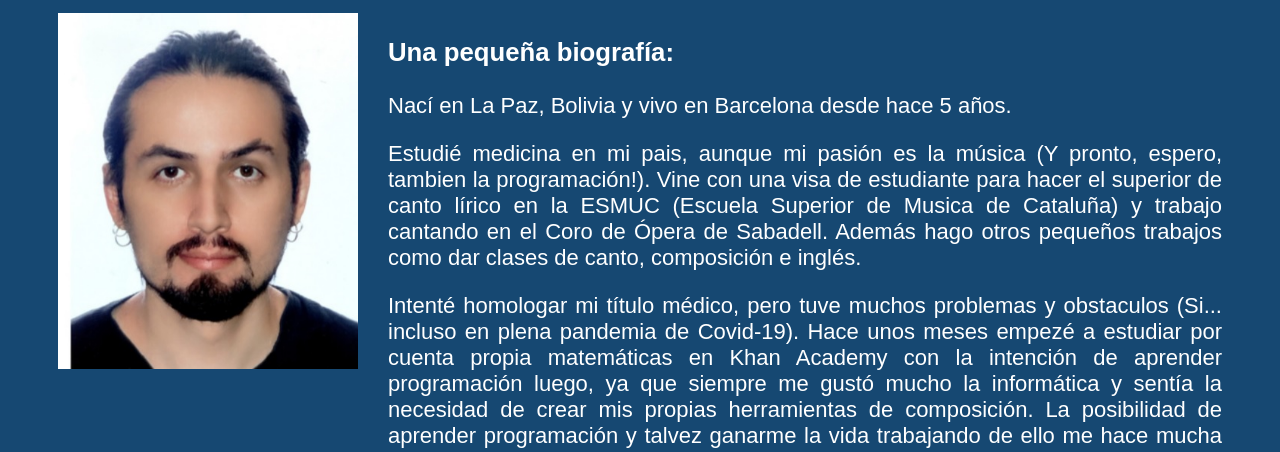
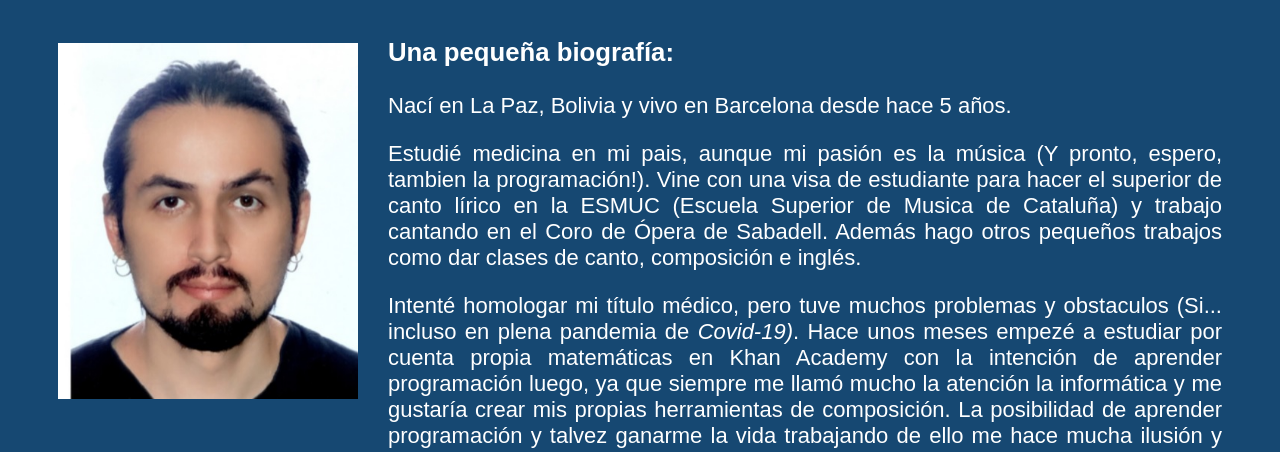
Before and after one commit to GustavoArdaya/Mi-Primera-Web, a plain HTML site: page index.html in a window 1280 px wide. Shown: the part 210-662 px from the top of the page. Drawn offline with Linux system fonts and the light colour scheme.

Commit message:
Almost finished...

```diff
--- a/css/styles.css
+++ b/css/styles.css
@@ -1,25 +1,34 @@
 body {
+    overflow: auto;
     font-family: Arial, Helvetica, sans-serif;
     font-size: 22px;
     color: White;
     background-color: rgb(22, 72, 114);
     padding: 50px;
+
+}
+
+#texto {
+    max-height: 300px;
+    margin-bottom: 200px;
 }
 #bio {
     display: flex;
+    max-height: 500px;
 }
 
 h1 {
     /*color: black;*/
     font-size:40px;
-}
+    }
+
 p {
     /*color: black;*/
     text-align: justify;
 }
 
 footer {
-    position: fixed;
+    /*position: sticky;*/
     bottom: 50px;
     right: 50px;
     margin-bottom: 0px;
@@ -32,4 +41,4 @@ footer {
 
 #secreto {
     font-size: 14px;
-}
+    }
--- a/index.html
+++ b/index.html
@@ -8,20 +8,20 @@
     <link rel="stylesheet" href="./css/styles.css">
 </head>
 <body>
-  <h1>Presentación Individual</h1>
+  <h1>Presentación Individual (literalmente)</h1>
   <h2>Gustavo Ardaya Zubieta</h2>
   <section id="bio">
-  <div>
-    <img src="./Foto.jpg" alt="Una foto mia un poco rara" width="300px" style="padding-right: 30px" >
+    <div id="Foto">
+      <img src="./Foto.jpg" alt="Una foto mia un poco rara" width="300px" style="padding-right: 30px; padding-top: 30px;" >
     </div>
-<div>
+    <div id="texto">
       <h3>Una pequeña biografía:</h3>
         <p>Nací en La Paz, Bolivia y vivo en Barcelona desde hace 5 años.</p>
         <p>Estudié medicina en mi pais, aunque mi pasión es la música (Y pronto, espero, tambien la programación!). Vine con una visa de estudiante para hacer el superior de canto lírico
         en la ESMUC (Escuela Superior de Musica de Cataluña) y trabajo cantando en el Coro de Ópera de Sabadell. Además hago otros
         pequeños trabajos como dar clases de canto, composición e inglés.</p>
-  <p>Intenté homologar mi título médico, pero tuve muchos problemas y obstaculos (Si... incluso en plena pandemia de Covid-19). Hace unos meses empezé a estudiar por cuenta propia
-    matemáticas en Khan Academy con la intención de aprender programación luego, ya que siempre me gustó mucho la informática y sentía la necesidad de crear mis propias herramientas
+        <p>Intenté homologar mi título médico, pero tuve muchos problemas y obstaculos (Si... incluso en plena pandemia de <em>Covid-19)</em>. Hace unos meses empezé a estudiar por cuenta propia
+        matemáticas en Khan Academy con la intención de aprender programación luego, ya que siempre me llamó mucho la atención la informática y me gustaría crear mis propias herramientas
         de composición. La posibilidad de aprender programación y talvez ganarme la vida trabajando de ello me hace mucha ilusión y espero dar la talla en los siguientes meses de Bootcamp! </p>
     </div>
   </section>
@@ -29,7 +29,7 @@ pequeños trabajos como dar clases de canto, composición e inglés.</p>
   <footer>
     <section id="spotify">
       <p id="secreto">(También tengo una banda de rock, pero no la escucheis, que me da vergúenza!)</p>
-    <a href="https://open.spotify.com/artist/3GgNONS6kGWKOemIPOtFh6"><img src="./Spotify.png" alt="un enlace a la pagina de mi banda" style="width:75px;height:75px; float: right">
+      <a href="https://open.spotify.com/artist/3GgNONS6kGWKOemIPOtFh6"><img src="./Spotify.png" alt="un enlace a la pagina spotify de mi banda" style="width:75px;height:75px; float: right">
       </a>
     </section>
 </footer>
```
Lines whose indentation alone changed are shown as unchanged.
